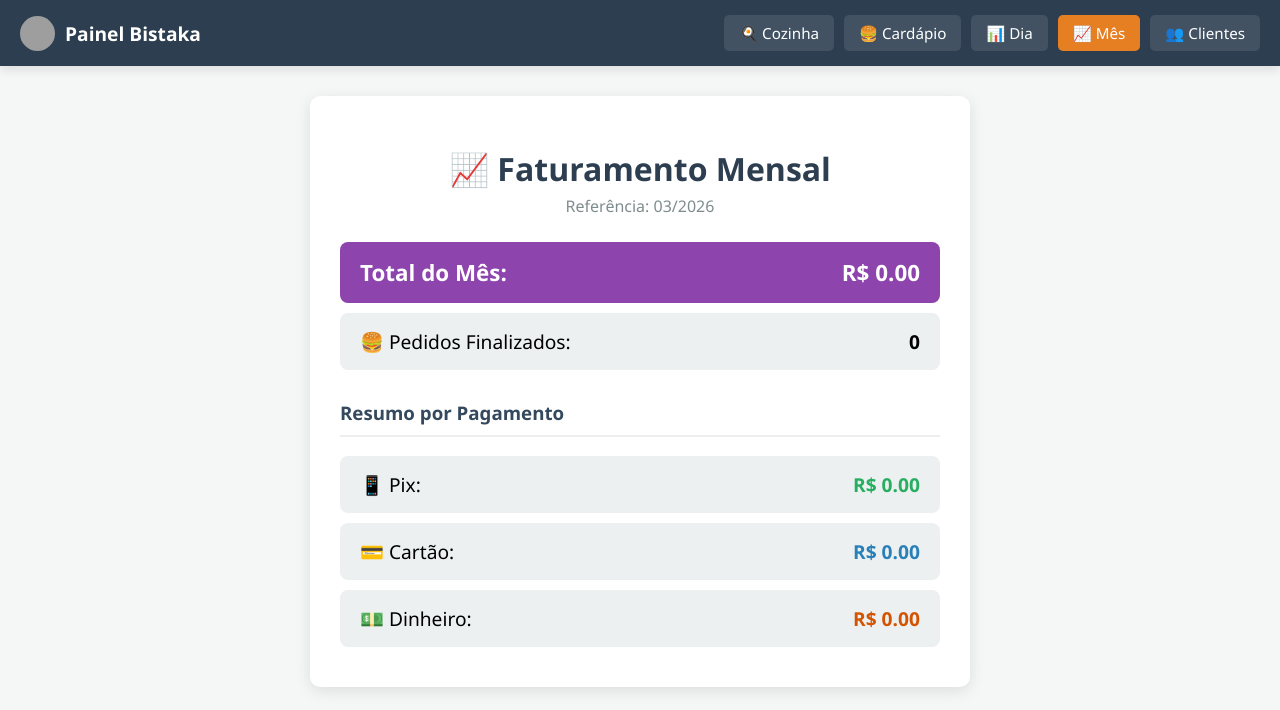
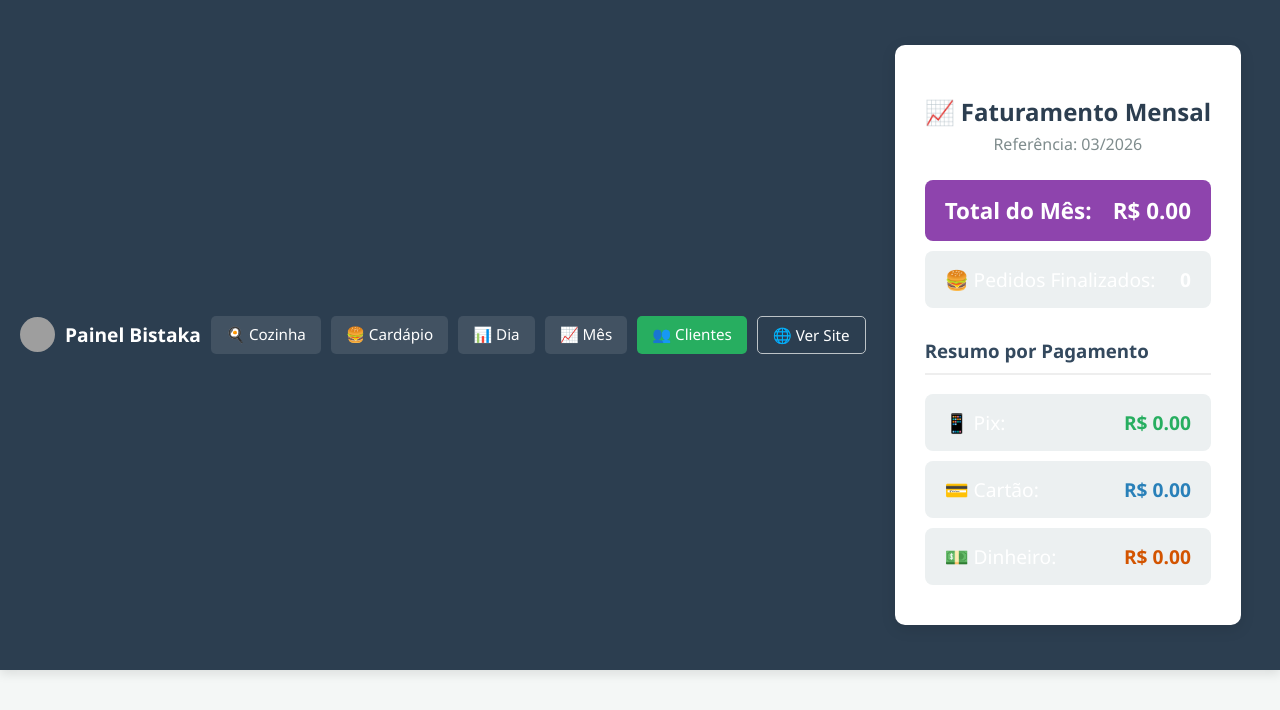
Before and after one commit to Alexschmitzz/Bistaka_delivery-main, a Flask app: page /admin/relatorio_mensal in a window 1280 px wide. Shown: the top 710 px of the page. Run offline with Flask 3, Linux system fonts and the light colour scheme; a user stored in the database is signed in; data comes from the database, SQL or seed files in the repository; grey boxes are pictures that could not be loaded.

Commit message:
att nav em todas pag

```diff
--- a/templates/relatorio_mensal.html
+++ b/templates/relatorio_mensal.html
@@ -20,15 +20,18 @@
 </head>
 <body>
     <nav class="admin-navbar">
-        <div class="brand"><img src="/static/uploads/logo.png" style="height: 35px; width: 35px; border-radius: 50%; object-fit: cover;">Painel Bistaka</div>
+    <div class="brand">
+        <img src="/static/uploads/logo.png" style="height: 35px; width: 35px; border-radius: 50%; object-fit: cover;">
+        Painel Bistaka
+    </div>
         <div class="nav-links">
-            <a href="/admin/dashboard">🍳 Cozinha</a>
+             <a href="/admin/dashboard">🍳 Cozinha</a>
             <a href="/admin">🍔 Cardápio</a>
             <a href="/admin/relatorio">📊 Dia</a>
-            <a href="/admin/relatorio_mensal" style="background: #e67e22;">📈 Mês</a>
-            <a href="/admin/clientes">👥 Clientes</a>
+            <a href="/admin/relatorio_mensal">📈 Mês</a>
+            <a href="/admin/clientes" style="background: #27ae60;">👥 Clientes</a>
+            <a href="/" target="_blank" style="background: transparent; border: 1px solid #bdc3c7;">🌐 Ver Site</a>
         </div>
-    </nav>
 
     <div class="container">
         <h1>📈 Faturamento Mensal</h1>
```
Also changed, not shown: templates/admin.html (+5 -3 lines), templates/clientes.html (+6 -3 lines), templates/dashboard.html (+4 -5 lines), templates/edit.html (+4 -6 lines).
